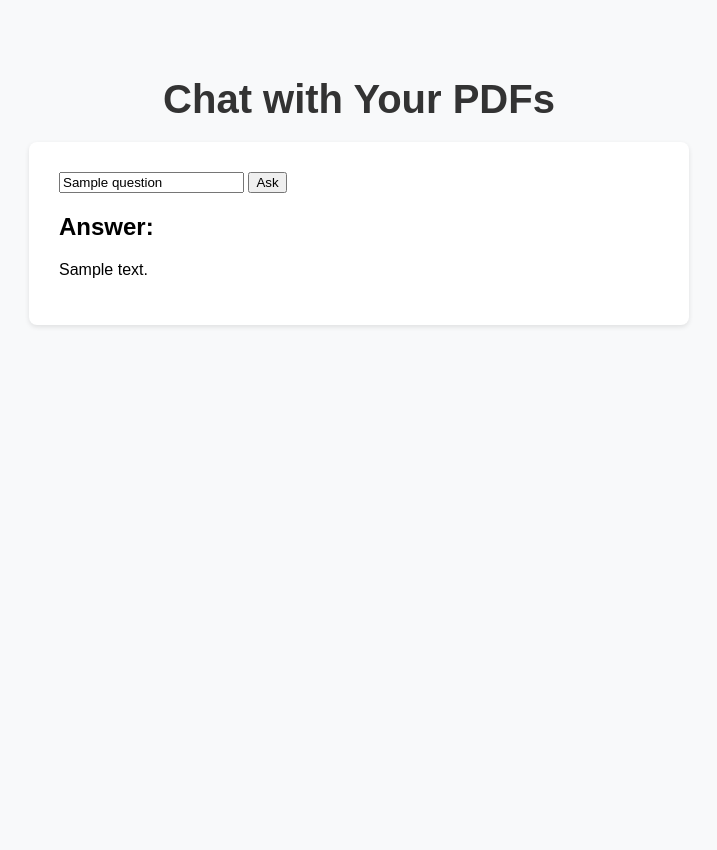
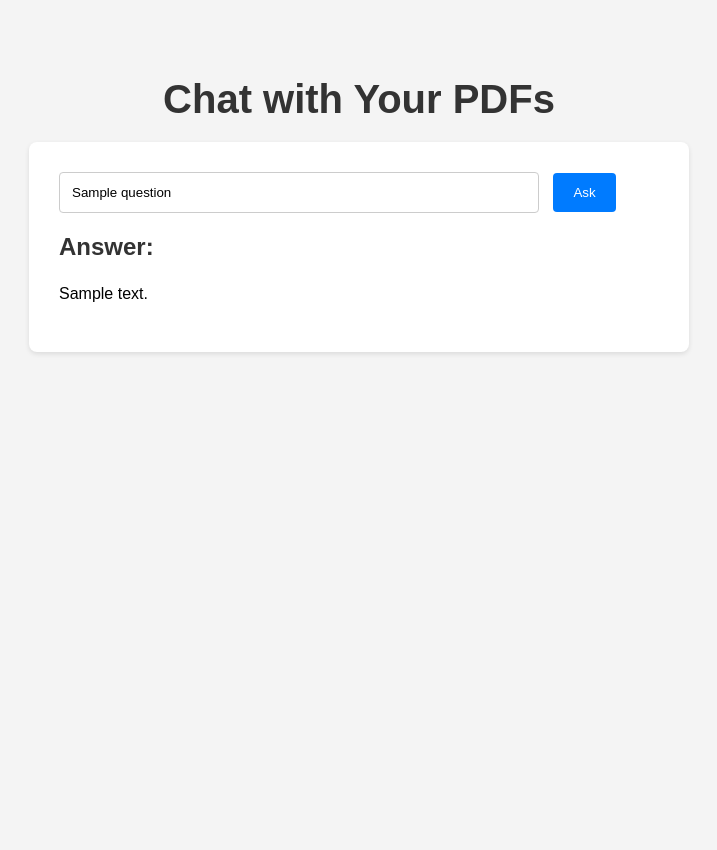
Before and after one commit to MZUHKHAN/pdfchatbot-flask, a Flask app: template templates/chat.html in a window 1280 px wide. Shown: the whole page, without its empty margins (281-998 px from the left). Run offline with Flask 3, Linux system fonts and the light colour scheme; the template is opened without the code that fills it: most values are stand-ins (such as "Sample title", 1, 10 or a date in 2020).

Commit message:
Update chat.html

```diff
--- a/templates/chat.html
+++ b/templates/chat.html
@@ -5,19 +5,19 @@
     <style>
         body {
             font-family: 'Arial', sans-serif;
-            background-color: #f8f9fa; /* Light background color */
+            background-color: #f4f4f4;
             margin: 0;
             display: flex;
             flex-direction: column;
             align-items: center;
             min-height: 100vh;
-            padding-top: 50px; /* Move content upwards */
+            padding-top: 50px;
         }
 
         h1 {
             color: #333;
-            margin-bottom: 20px; /* Reduced margin */
-            font-size: 2.5em; /* Smaller header size */
+            margin-bottom: 20px;
+            font-size: 2.5em;
         }
 
         .chat-container {
@@ -29,7 +29,36 @@
             max-width: 600px;
         }
 
-        /* ... (rest of your CSS) ... */
+        input[type="text"] {
+            width: calc(100% - 120px);
+            padding: 12px;
+            border: 1px solid #ccc;
+            border-radius: 4px;
+            box-sizing: border-box;
+            margin-right: 10px;
+        }
+
+        button[type="submit"] {
+            background-color: #007bff;
+            color: #fff;
+            padding: 12px 20px;
+            border: none;
+            border-radius: 4px;
+            cursor: pointer;
+        }
+
+        button[type="submit"]:hover {
+            background-color: #0069d9;
+        }
+
+        h2 {
+            color: #333;
+            margin-top: 20px;
+        }
+
+        p {
+            line-height: 1.6;
+        }
     </style>
 </head>
 <body>
```
